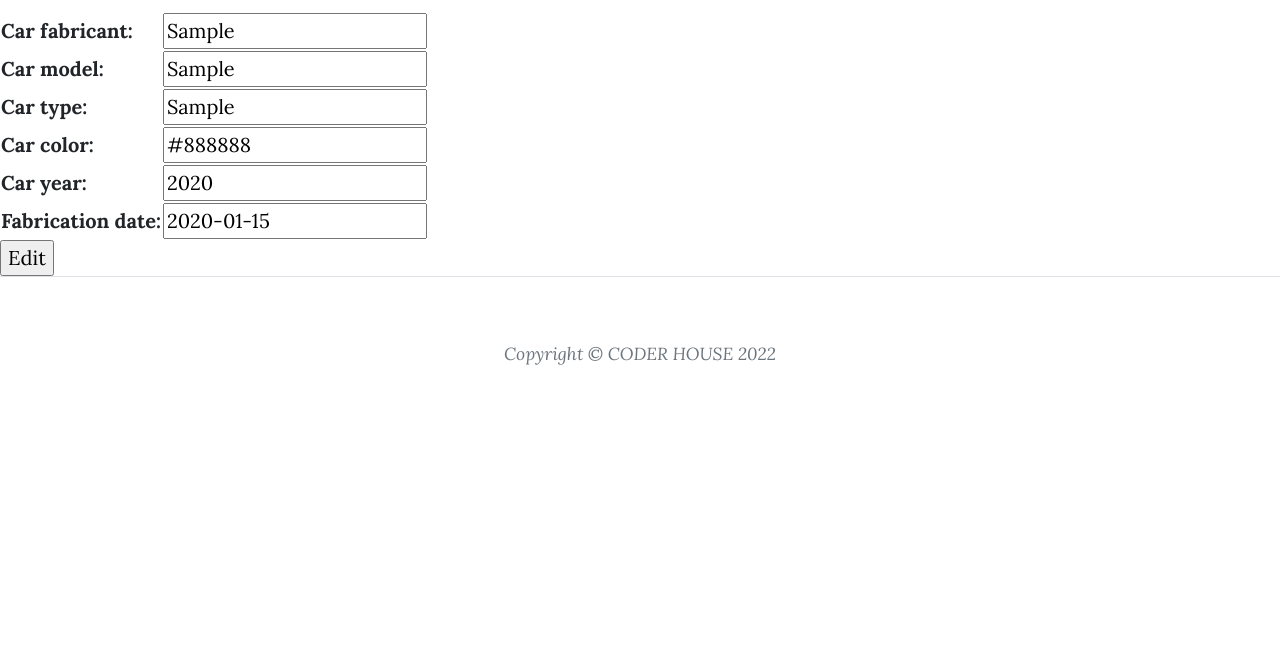
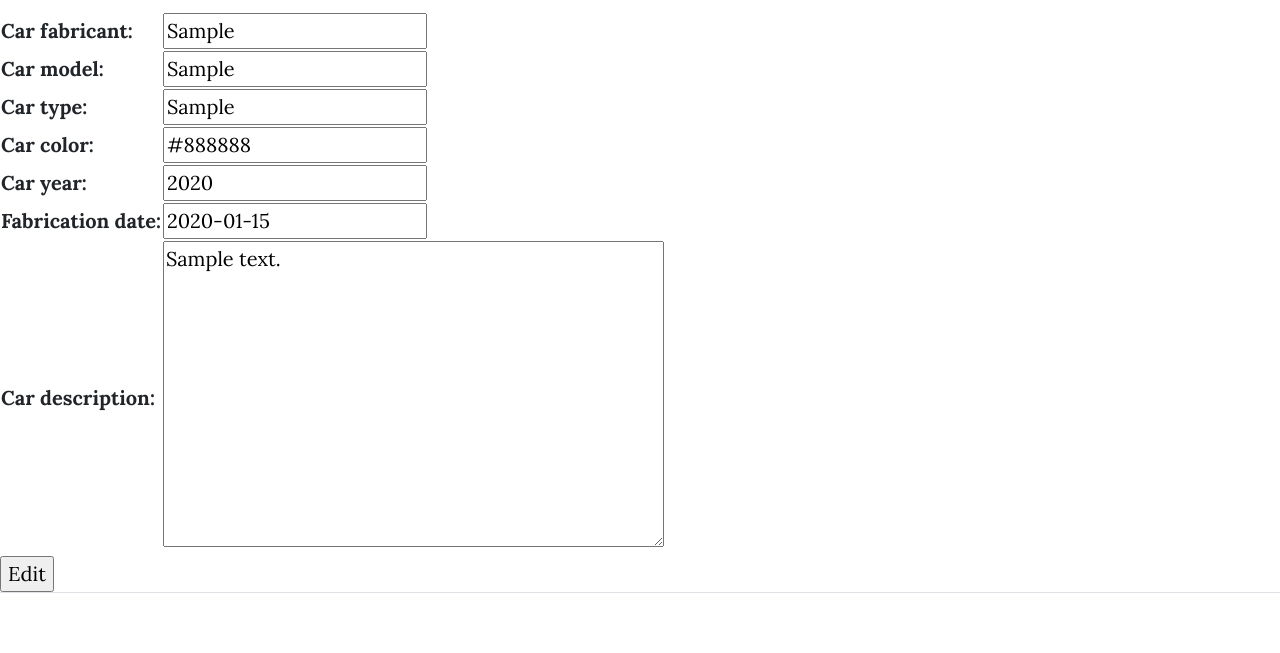
Before and after one commit to Adrian-Ponsone/Fiori_Lanus_Ponsone_Entrega_Final, a Django app: page /cars/edit/1 in a window 1280 px wide. Shown: the part 568-1221 px from the top of the page. Before the commit the page ends 933 px from the top, so only its background shows below. Run offline with Django 4.2, Linux system fonts and the light colour scheme; a user stored in the database is signed in; tables that the repository leaves empty hold one stand-in row (values such as "Sample post"); some libraries are stand-ins or nearby versions.

Commit message:
Agregue el campo de texto enriquecido que le faltaba al modelo, falta acomodar lo referido al admin de la pagina, ya falta poco!

```diff
--- a/Fiori_Lanus_Ponsone_Entrega_Final/settings.py
+++ b/Fiori_Lanus_Ponsone_Entrega_Final/settings.py
@@ -40,6 +40,7 @@ INSTALLED_APPS = [
     'django.contrib.staticfiles',
     'home',
     'accounts',
+    'ckeditor',
 ]
 
 MIDDLEWARE = [
--- a/home/forms.py
+++ b/home/forms.py
@@ -1,5 +1,6 @@
 from unicodedata import name
 from django import forms
+from ckeditor.fields import RichTextFormField
 
 class CarForm(forms.Form):
     car_fabricant = forms.CharField(max_length=20)
@@ -8,7 +9,7 @@ class CarForm(forms.Form):
     car_color = forms.CharField(max_length=20)
     car_year = forms.IntegerField()
     fabrication_date = forms.DateField(required=False)
-
+    car_description = RichTextFormField(required=False)
 
 class SearchCarForm(forms.Form):
     car_fabricant = forms.CharField(max_length=30, required=False)
--- a/home/models.py
+++ b/home/models.py
@@ -1,4 +1,5 @@
 from django.db import models
+from ckeditor.fields import RichTextField
 
 class Car(models.Model):
     car_fabricant = models.CharField(max_length=20)
@@ -7,6 +8,7 @@ class Car(models.Model):
     car_color = models.CharField(max_length=20)
     car_year = models.IntegerField()
     fabrication_date = models.DateField()
+    car_description = RichTextField(null=True)
 
     def __str__(self):
         return f'Fabricant: {self.car_fabricant} - Model: {self.car_model} - Type: {self.car_type} Color: {self.car_color}'
--- a/home/templates/home/create_car.html
+++ b/home/templates/home/create_car.html
@@ -5,6 +5,7 @@
         {% csrf_token %}
 
         <table>
+            {{form.media}}
             {{form}}
         </table>
 
--- a/home/templates/home/edit_car.html
+++ b/home/templates/home/edit_car.html
@@ -5,6 +5,7 @@
         {% csrf_token %}
 
         <table>
+            {{form.media}}
             {{form}}
         </table>
 
--- a/home/templates/home/view_cars.html
+++ b/home/templates/home/view_cars.html
@@ -5,6 +5,7 @@
     <h1>View Cars</h1>
 
     <form action={% url 'view_cars' %} method="GET">
+        {{form.media}}
         {{form}}
         <input type="submit" value="Search Car"><label for="Search Car">Search only by fabricant</label>
     </form>
@@ -15,6 +16,7 @@
                         <li>
                             <b>Fabricant:</b> {{car.car_fabricant}} <b>Model:</b> {{car.car_model}} <b>Color:</b> {{car.car_color}}</p>
                             <p>
+                                <a  href={% url 'car_details' car.id %}>{{car}}</a>
                                 <a  href={% url 'edit_car' car.id %}>Edit</a>
                                 <a  href={% url 'delete_car' car.id %}>Delete</a>
                             </p>
--- a/home/urls.py
+++ b/home/urls.py
@@ -11,4 +11,5 @@ urlpatterns = [
     path('cars/create/', views.create_car, name='create_car'),
     path('cars/edit/<int:pk>', views.EditCar.as_view(), name='edit_car'),
     path('cars/delete/<int:pk>', views.DeleteCar.as_view(), name='delete_car'),
+    path('cars/details/<int:pk>', views.CarDetails.as_view(), name='car_details'),
 ]
--- a/home/views.py
+++ b/home/views.py
@@ -4,7 +4,7 @@ from home.models import Car
 from home.forms import SearchCarForm, CarForm
 from django.shortcuts import render, redirect
 from datetime import datetime
-# from django.views.generic import ListView
+from django.views.generic import DetailView
 from django.views.generic.edit import CreateView, UpdateView, DeleteView
 from django.contrib.auth.mixins import LoginRequiredMixin
 from django.contrib.auth.decorators import login_required
@@ -45,6 +45,7 @@ def create_car(request):
             car_color = data['car_color']
             car_year = data['car_year']
             fabrication_date =  data.get('fabrication_date')
+            car_description = data['car_description']
             if fabrication_date == None:
                 fabrication_date = datetime.now()
 
@@ -53,7 +54,8 @@ def create_car(request):
                       car_type = car_type,
                       car_color = car_color,
                       car_year = car_year,
-                      fabrication_date = fabrication_date)
+                      fabrication_date = fabrication_date,
+                      car_description = car_description)
             car.save()
             return redirect('view_cars')
 
@@ -80,9 +82,14 @@ class EditCar(LoginRequiredMixin,UpdateView):
               'car_type',
               'car_color',
               'car_year',
-              'fabrication_date']
+              'fabrication_date',
+              'car_description']
 
 class DeleteCar(LoginRequiredMixin, DeleteView):
     model = Car
     success_url = '/cars/'
     template_name = 'home/delete_car.html'
+
+class CarDetails(DetailView):
+    model = Car
+    template_name = 'home/car_details.html'
--- a/requirements.txt
+++ b/requirements.txt
@@ -1,5 +1,7 @@
 asgiref==3.5.2
 Django==4.1.3
+django-ckeditor==6.5.1
+django-js-asset==2.0.0
 Pillow==9.3.0
 sqlparse==0.4.3
 tzdata==2022.6
```
Also changed, not shown: home/templates/home/car_details.html (added, +16 -0 lines), home/migrations/0002_car_car_description.py (added), home/migrations/0003_alter_car_fabrication_date.py (added), home/migrations/0004_alter_car_fabrication_date.py (added).
